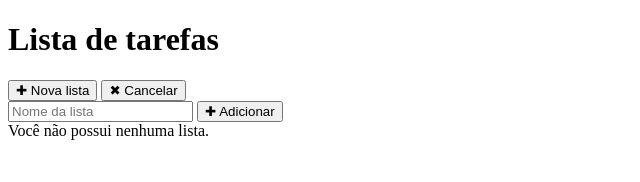
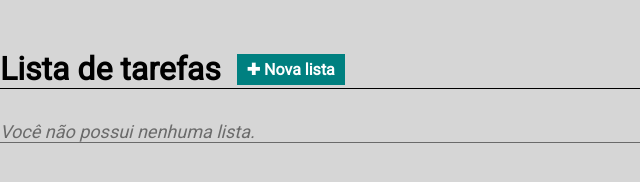
Before and after one commit to benhurk/todo-list, a plain HTML site: page index.html in a window 1280 px wide. Shown: the whole page, without its empty margins (0-640 px from the left). Drawn offline with nearby package versions, Linux system fonts and the light colour scheme.

Commit message:
fix commit

```diff
--- a/index.html
+++ b/index.html
@@ -4,7 +4,7 @@
     <meta charset="UTF-8">
     <meta name="viewport" content="width=device-width, initial-scale=1.0">
     <title>Lista de Tarefas</title>
-    <link rel="stylesheet" href="main9.css">
+    <link rel="stylesheet" href="main.css">
 
     <link rel="preconnect" href="https://fonts.googleapis.com">
     <link rel="preconnect" href="https://fonts.gstatic.com" crossorigin>
@@ -31,7 +31,7 @@
     <span id="empty_warning">Você não possui nenhuma lista.</span>
 
     <script src="https://code.jquery.com/jquery-3.7.1.min.js"></script>
-    <script src="main9.js"></script>
+    <script src="main.js"></script>
 </body>
 
 </html>
```
